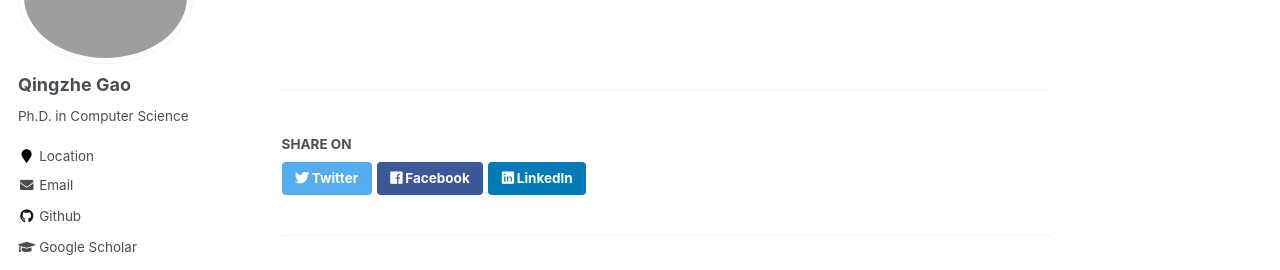
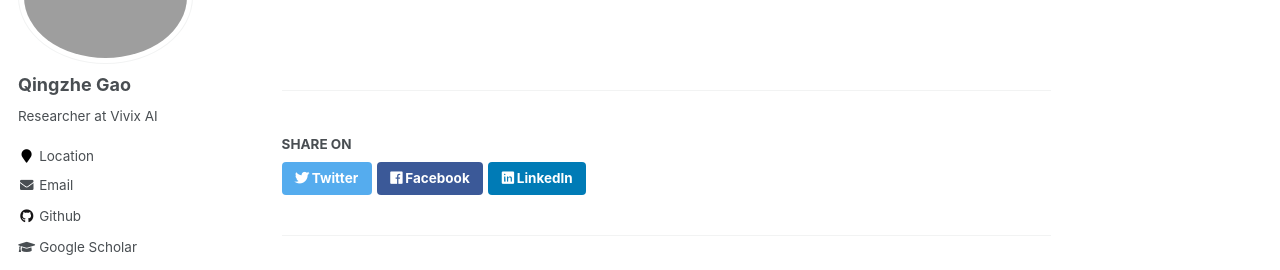
Before and after one commit to Talegqz/Talegqz.github.io, a Jekyll site: the page built from _publications/001_icml_unsupervised.md, in a window 1280 px wide. Shown: the part 188-458 px from the top of the page. Built offline with Jekyll 4.4.1, drawn with Linux system fonts in a browser that asks for light colours.

Commit message:
Refine introduction and update researcher identity

```diff
--- a/_config.yml
+++ b/_config.yml
@@ -82,7 +82,7 @@ analytics:
 author:
   name             : "Qingzhe Gao"
   avatar           : "profile.jpg"
-  bio              : "Ph.D. in Computer Science"
+  bio              : "Researcher at Vivix AI"
   location         : "Location"
   employer         :
   pubmed           : #"https://www.ncbi.nlm.nih.gov/pubmed/?term=john+snow"
```
Also changed, not shown: _pages/about.md (+1 -1 lines).
